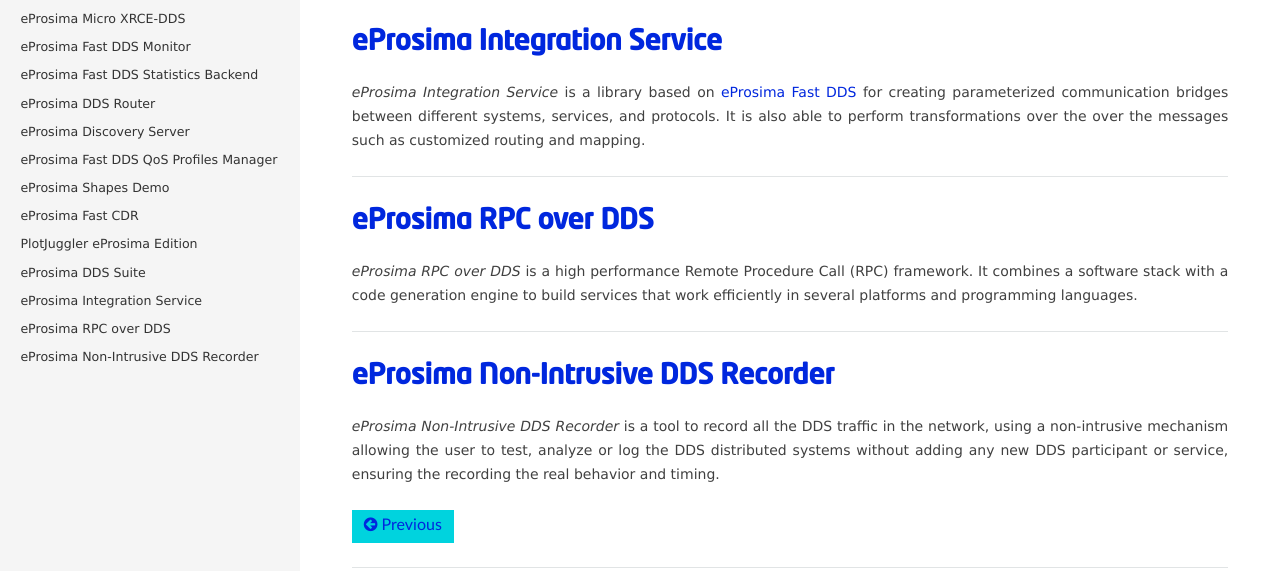
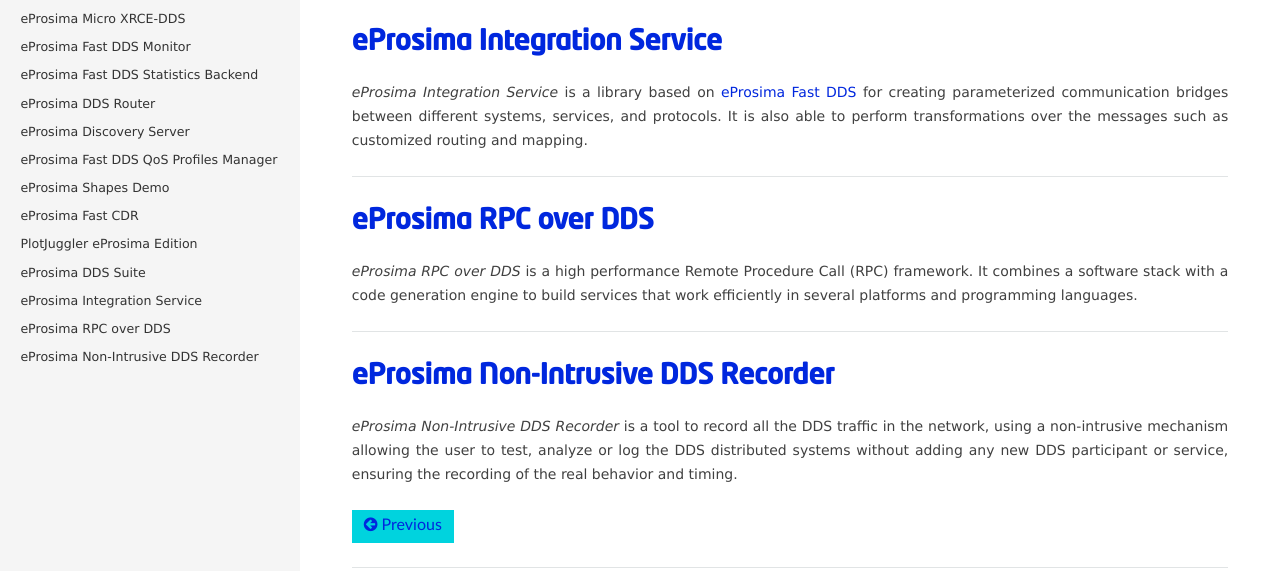
Before and after one commit to eProsima/all-docs, a Sphinx documentation site: the page built from source/docindex.rst, in a window 1280 px wide and 900 px high, scrolled down 2433 px. Shown: the part 227-798 px from the top of the window. Built offline with Sphinx 7.4.7 and the Read the Docs theme 2.0.0, drawn with Linux system fonts in a browser that asks for light colours; the version number is read from the project's files by our own code.

Commit message:
Refs #18330: apply review suggestions
Signed-off-by: JLBuenoLopez-eProsima <joseluisbueno@eprosima.com>

```diff
--- a/source/dds-suite/dds_suite.rst
+++ b/source/dds-suite/dds_suite.rst
@@ -105,7 +105,7 @@
 Fast DDS QoS Profiles Manager
 -----------------------------
 
-Fast DDS QoS Profiles Manager CLI can be directly call in the Docker container.
+Fast DDS QoS Profiles Manager CLI can be directly called in the Docker container.
 Please, run the following command to display the CLI usage:
 
 .. code-block:: bash
--- a/source/docindex.rst
+++ b/source/docindex.rst
@@ -141,7 +141,7 @@
 
 *eProsima Integration Service* is a library based on `eProsima Fast DDS`_ for creating parameterized communication
 bridges between different systems, services, and protocols.
-It is also able to perform transformations over the over the messages such as customized routing and mapping.
+It is also able to perform transformations over the messages such as customized routing and mapping.
 
 ------------------------------------------------------------------------------------------------------------------------
 
@@ -159,7 +159,7 @@
 
 *eProsima Non-Intrusive DDS Recorder* is a tool to record all the DDS traffic in the network, using a non-intrusive
 mechanism allowing the user to test, analyze or log the DDS distributed systems without adding any new DDS participant
-or service, ensuring the recording the real behavior and timing.
+or service, ensuring the recording of the real behavior and timing.
 
 .. _eProsima website: https://www.eprosima.com/
 .. _eProsima Fast DDS: https://fast-dds.docs.eprosima.com/en/latest/
```
